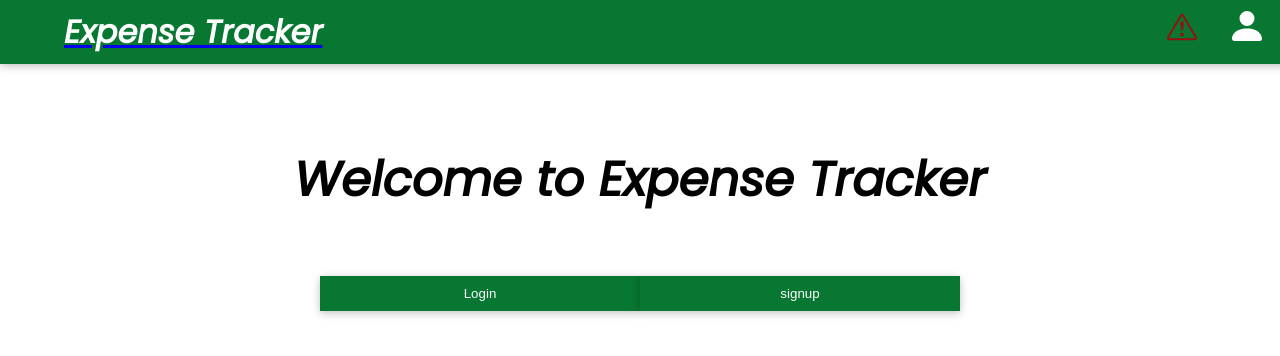
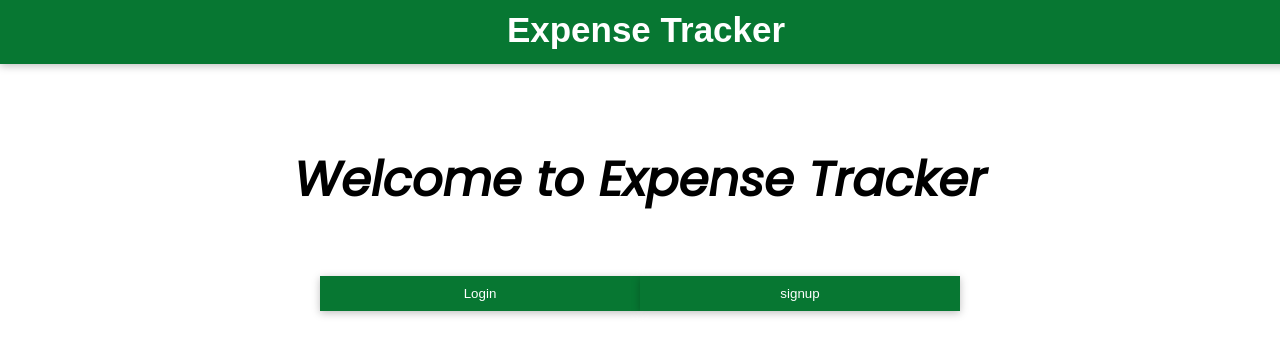
Before and after one commit to shoiebjaveed/react-ExpenseTracker, a React (Create React App) app: page / in a window 1280 px wide. Shown: the top 356 px of the page. Built offline with nearby package versions, Linux system fonts and the light colour scheme.

Commit message:
Added Logout handler

```diff
--- a/src/components/Layout/Header.js
+++ b/src/components/Layout/Header.js
@@ -1,21 +1,41 @@
 import { Link } from 'react-router-dom';
 import classes from './Header.module.css';
-import { BsFillPersonFill, BsExclamationTriangle } from "react-icons/bs";
+import { BsPersonLinesFill, BsExclamationTriangle } from "react-icons/bs";
+import { AiOutlineLogout } from "react-icons/ai";
+import { useContext } from 'react';
+import AuthContext from '../../store/auth-context';
+
 
 const Header = () => {
+  const authCtx = useContext(AuthContext);
+  const isLoggedIn = authCtx.isLoggedIn;
+
+  const logoutHandler = () => {
+    authCtx.logout();
+  }
 
   return (
     <header className={classes.header}>
-      <Link to='/'><h1>Expense Tracker</h1></Link>
-      <div className={classes.profile}>
-        <Link to='/profile'>
-          <h3><BsFillPersonFill /></h3>
+      <div className={classes.logout}>
+        {isLoggedIn && <h3 onClick={logoutHandler}><AiOutlineLogout /></h3>}
+      </div>
+      <div className={classes.title}>
+        <Link to='/'>
+        <h3>Expense Tracker</h3>
         </Link>
       </div>
+      <div className={classes.profile}>
+        {isLoggedIn &&
+          <Link to='/profile'>
+            <h3><BsPersonLinesFill /></h3>
+          </Link>}
+      </div>
       <div className={classes.complete}>
-        <Link to='/complete'>
-          <h3><BsExclamationTriangle /></h3>
-        </Link>
+        {isLoggedIn &&
+          <Link to='/complete'>
+            <h3><BsExclamationTriangle /></h3>
+          </Link>
+        }
       </div>
     </header>
   )
--- a/src/components/Layout/Header.module.css
+++ b/src/components/Layout/Header.module.css
@@ -14,11 +14,16 @@
     z-index: 10;
   }
 
-.header h1 {
-  border: none;
-  cursor: pointer;
-  color: rgb(255, 255, 255);
+  .title h3{
+    position: absolute;
+    justify-content: center;
+    left: 36%;
+    margin-top: -22px;
+    color: white;
+    font-family: Copperplate, Papyrus, fantasy;
+    font-size: 35px;
 }
+
 
 .profile {
   position: absolute;
@@ -54,3 +59,18 @@
 .complete h3:hover {
   color: red;
 }
+
+.logout {
+  position: absolute;
+  left: 1%;
+}
+
+.logout h3 {
+  text-align: center;
+  font-size: 30px;
+  color: rgb(153, 14, 14);
+}
+
+.logout h3:hover {
+  color: red;
+}
--- a/src/components/Layout/user/Profile.js
+++ b/src/components/Layout/user/Profile.js
@@ -39,7 +39,38 @@ const Profile = () => {
         }))//if connection failed
 
     const emailVerification = () => {
-        console.log('working')
+        console.log('working');
+        fetch('https://identitytoolkit.googleapis.com/v1/accounts:sendOobCode?key=AIzaSyAhbVAuWXkewbZNP1a1KknskpNGB_F8deU',
+        {
+            method: 'POST',
+            body: JSON.stringify({
+                requestType: "VERIFY_EMAIL",
+                idToken: authCtx.token
+            }),
+            headers: {
+                'Content-Type': 'application/json'
+            }
+        }
+    ).then(res => {
+        if (res.ok) {
+            return res.json()
+        } else {
+            return res.json().then(data => {
+                let error = 'unable to get user data'
+                if (data && data.error && data.error.message) {
+                    error = data.error.message;
+                }
+                alert(error)
+                throw new Error(error)
+            })
+        }
+    }).then(data => {
+        alert(`Verification mail has been sent to ${data.email} Open your mail inbox and click verify`)
+       //console.log(`email sent to ${data}`)
+    })/*if sucessfull connection*/
+        .catch((err => {
+            alert(err.message)
+        }))//if connection failed
     }
 
 
```
